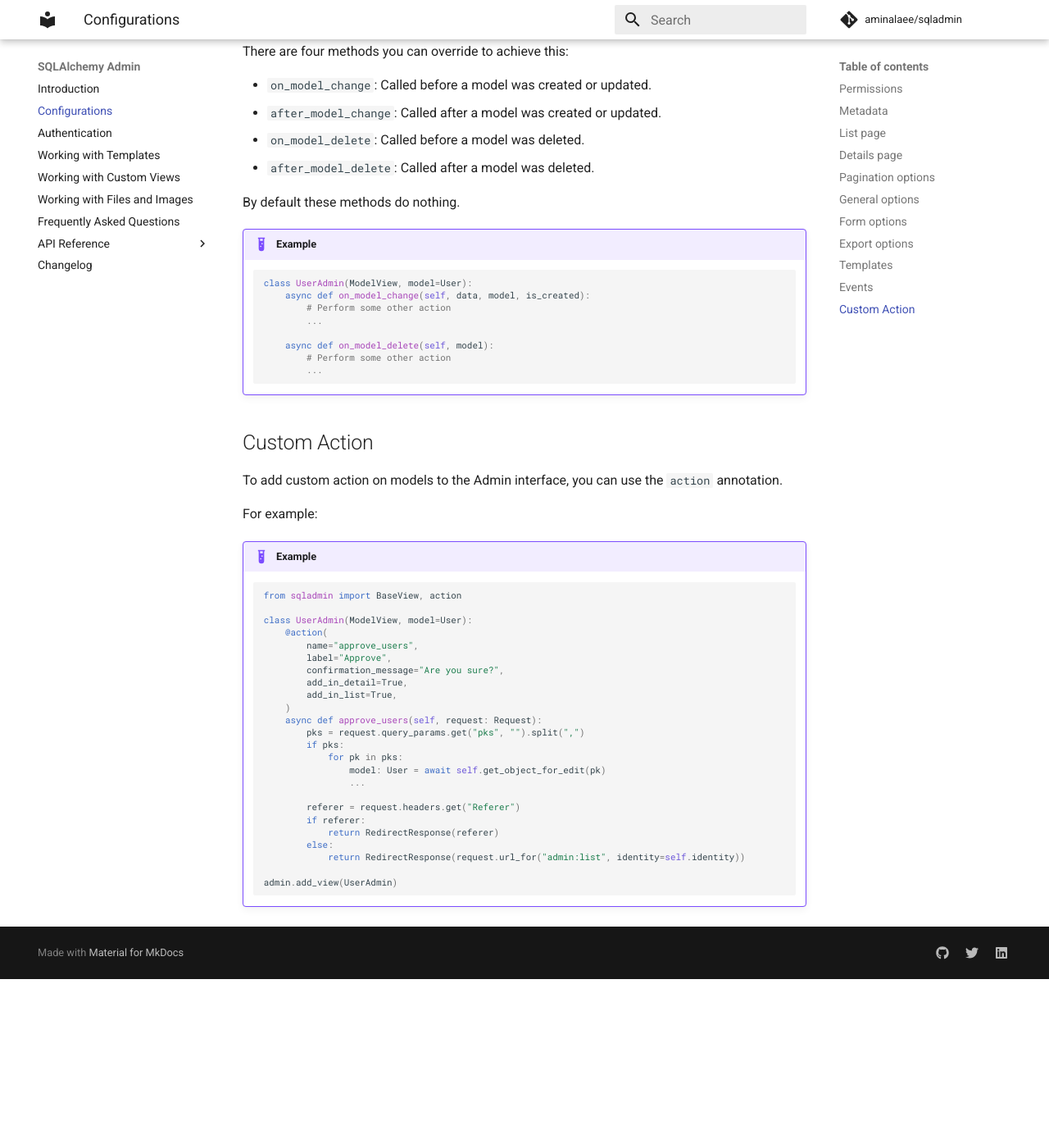
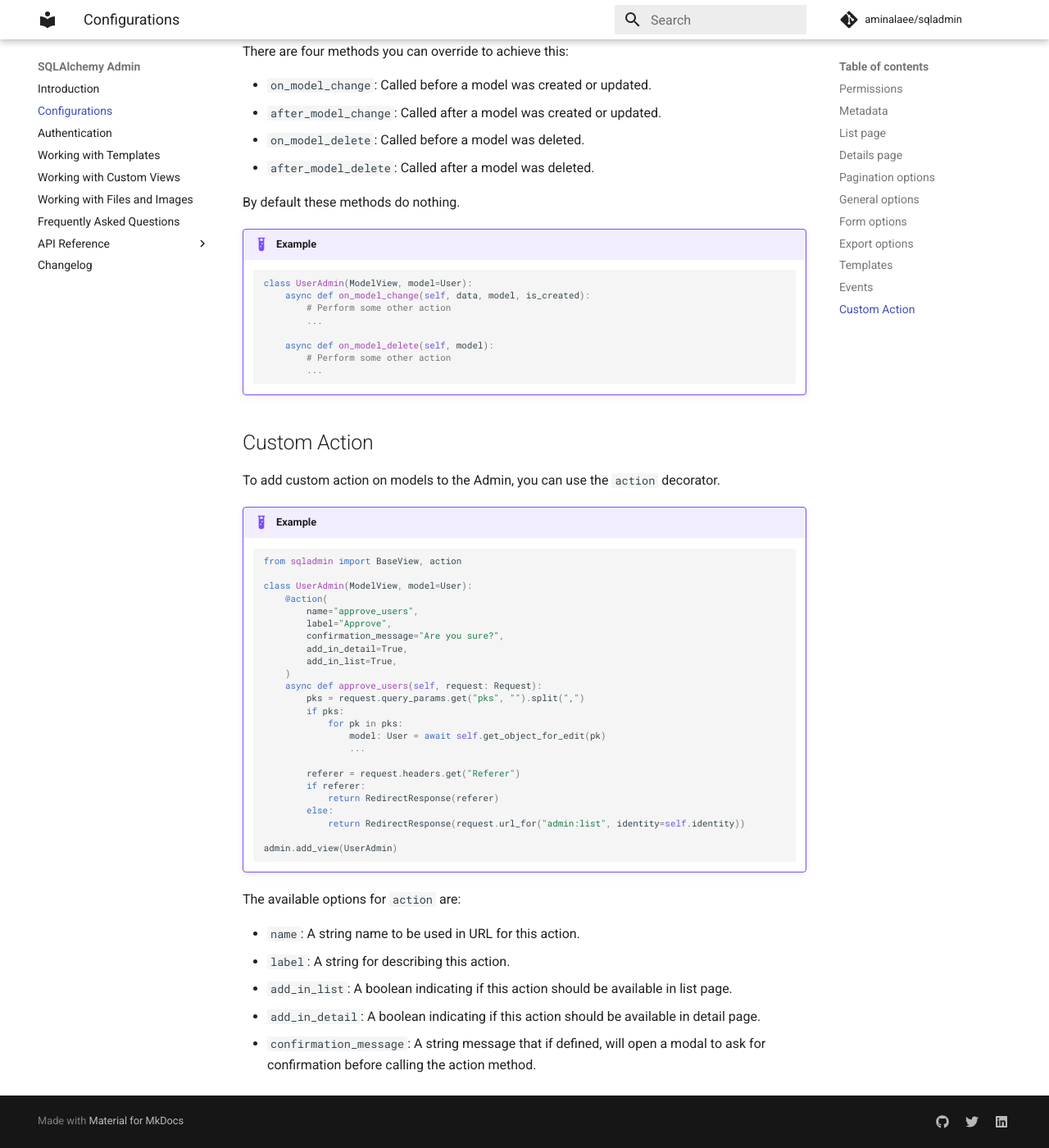
Before and after one commit to aminalaee/sqladmin, an MkDocs documentation site: the page built from docs/configurations.md, in a window 1280 px wide and 1400 px high, scrolled down 6026 px. Shown: the whole window at 82% size. Built offline with MkDocs 1.6.1 and Material for MkDocs 9.7.7, drawn with Linux system fonts in a browser that asks for light colours; comment, search, counter and statistics services are not loaded; before the commit the page ends 7220 px from its top, so only the background shows below that.

Commit message:
Update docs (#516)

````diff
--- a/docs/configurations.md
+++ b/docs/configurations.md
@@ -269,9 +269,7 @@ By default these methods do nothing.
 
 ## Custom Action
 
-To add custom action on models to the Admin interface, you can use the `action` annotation.
-
-For example:
+To add custom action on models to the Admin, you can use the `action` decorator.
 
 !!! example
 
@@ -301,3 +299,12 @@ For example:
 
     admin.add_view(UserAdmin)
     ```
+
+
+The available options for `action` are:
+
+* `name`: A string name to be used in URL for this action.
+* `label`: A string for describing this action.
+* `add_in_list`: A boolean indicating if this action should be available in list page.
+* `add_in_detail`: A boolean indicating if this action should be available in detail page.
+* `confirmation_message`: A string message that if defined, will open a modal to ask for confirmation before calling the action method.
--- a/mkdocs.yml
+++ b/mkdocs.yml
@@ -47,7 +47,7 @@ plugins:
       default_handler: python
       handlers:
         python:
-          rendering:
+          options:
             show_root_heading: true
             show_source: false
 
````
Also changed, not shown: docs/api_reference/application.md (+2 -2 lines), docs/api_reference/authentication.md (+1 -1 lines), docs/api_reference/base_view.md (+1 -1 lines), docs/api_reference/model_view.md (+1 -1 lines), 1 other file.
